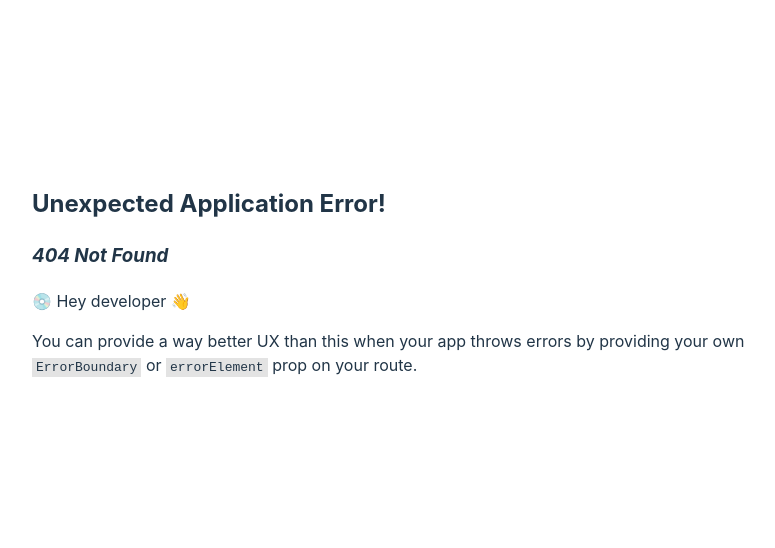
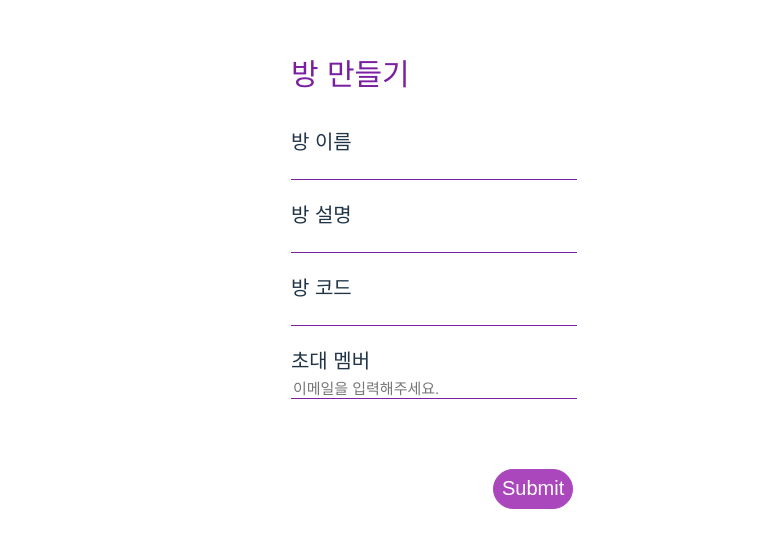
Before and after one commit to handong-app/project-t, a React (Vite) app: page /create in a window 1280 px wide. Before the commit this address had no page. Shown: the part 120-668 px from the top of the page, without its empty margins (208-983 px from the left). Built offline with nearby package versions, Linux system fonts and the light colour scheme; no server answers; the database is empty.

Commit message:
feat: 생성 페이지 기능 & 파베 데이터 저장 및 중복 코드 확인

```diff
--- a/src/main.jsx
+++ b/src/main.jsx
@@ -7,6 +7,7 @@ import "./index.css";
 import { RouterProvider, createBrowserRouter } from "react-router-dom";
 import TestPage from "./pages/TestPage.jsx";
 import LoginPage from "./pages/LoginPage.jsx";
+import CreatePage from "./pages/CreatePage.jsx";
 
 const router = createBrowserRouter([
   {
@@ -20,6 +21,10 @@ const router = createBrowserRouter([
   {
     path: "/login",
     element: <LoginPage />,
+  },
+  {
+    path: "/create",
+    element: <CreatePage />,
   },
 ]);
 
--- /dev/null
+++ b/src/pages/CreatePage.jsx
@@ -0,0 +1,159 @@
+import React, { useState, useEffect } from "react";
+import styled from "styled-components";
+
+import { firestore } from "../tools/firebase";
+import { collection, getDocs, addDoc } from "firebase/firestore";
+
+//ToDo : 은주 : props 넘겨받고 콘솔로 확인
+function CreatePage() {
+  const [name, setName] = useState("");
+  const [intro, setIntro] = useState("");
+  const [members, setMembers] = useState([]);
+  const [rcode, setRcode] = useState("");
+  const [error, setError] = useState("");
+  const [ecode, setEcode] = useState([]);
+  const [success, setSuccess] = useState(false);
+
+  useEffect(() => {
+    const fetchData = async () => {
+      const query = await getDocs(collection(firestore, "room"));
+      const fetchedEcode = [];
+      query.forEach((room) => {
+        console.log(room.id, room.data());
+        const rdata = room.data();
+        fetchedEcode.push({ code: rdata.r_code });
+        setEcode(fetchedEcode);
+      });
+    };
+
+    fetchData();
+  }, []);
+
+  const handleSubmit = (e) => {
+    e.preventDefault();
+    const isDuplicate = ecode.some((item) => item.code === rcode);
+    console.log("isDuplicate" + isDuplicate);
+    if (isDuplicate) {
+      setError("중복되는 코드입니다.");
+    } else {
+      setError("");
+      try {
+        addDoc(collection(firestore, "room"), {
+          m_id: "Hannaa", // 방 생성자 아이디 -> 로그인 이후 저장된 데이터
+          r_code: rcode,
+          r_intro: intro,
+          r_memberId: members,
+          r_name: name,
+          r_fDate: "2024.04.12", //ToDo : 은주 : props 내용 넣어주기
+          r_sDate: "2024.05.12", //ToDo : 은주 : props 내용 넣어주기
+        });
+        setSuccess(true);
+        setName("");
+        setIntro("");
+        setRcode("");
+        setMembers("");
+        setError("");
+        setTimeout(() => {
+          setSuccess(false);
+        }, 2000);
+      } catch (error) {
+        console.error("생성 실패 오류 : ", error);
+      }
+    }
+  };
+
+  return (
+    <div>
+      <MainText>방 만들기</MainText>
+      <form onSubmit={handleSubmit}>
+        <Label>방 이름</Label>
+        <Input
+          type="text"
+          name="name"
+          value={name}
+          onChange={(e) => setName(e.target.value)}
+        />{" "}
+        <br />
+        <Label>방 설명</Label>
+        <Input
+          type="text"
+          name="intro"
+          value={intro}
+          onChange={(e) => setIntro(e.target.value)}
+        />{" "}
+        <br />
+        <Label>방 코드</Label>
+        <Input
+          type="text"
+          name="rcode"
+          value={rcode}
+          onChange={(e) => setRcode(e.target.value)}
+        />
+        {error && <ErrorText>{error}</ErrorText>}
+        <br />
+        <Label>초대 멤버</Label>
+        <Input
+          type="text"
+          name="member"
+          placeholder="이메일을 입력해주세요."
+          value={members}
+          onChange={(e) => setMembers(e.target.value)}
+        />{" "}
+        <br />
+        <SubmitBT type="submit" />
+      </form>
+      {success && <SuccessMessage>방 생성이 완료되었습니다.</SuccessMessage>}
+    </div>
+  );
+}
+
+export default CreatePage;
+
+const MainText = styled.div`
+  color: ${(props) => props.theme.colors.purple700};
+  font-size: 30px;
+  margin-bottom: 30px;
+`;
+
+const Label = styled.label`
+  font-size: 20px;
+`;
+
+const Input = styled.input`
+  border: none;
+  border-bottom: 1px solid ${(props) => props.theme.colors.purple700};
+  font-size: 15px;
+  width: 100%;
+  outline: none;
+  margin-bottom: 20px;
+`;
+
+const ErrorText = styled.span`
+  color: red;
+  font-size: 14px;
+`;
+
+const SubmitBT = styled.input`
+  border: 1px solid ${(props) => props.theme.colors.purple400};
+  border-radius: 20px;
+  font-size: 20px;
+  width: 80px;
+  height: 40px;
+  background-color: ${(props) => props.theme.colors.purple400};
+  color: white;
+  margin-top: 50px;
+  margin-left: auto;
+  display: block;
+`;
+
+const SuccessMessage = styled.div`
+  background-color: #4caf50;
+  color: white;
+  padding: 10px 20px;
+  border-radius: 5px;
+  position: fixed;
+  top: 20px;
+  left: 50%;
+  transform: translateX(-50%);
+  z-index: 999;
+`;
--- a/src/pages/LoginPage.jsx
+++ b/src/pages/LoginPage.jsx
@@ -3,6 +3,7 @@ import React from "react";
 import { auth } from "./../tools/firebase";
 import { GoogleAuthProvider, signInWithPopup } from "firebase/auth";
 import { useState } from "react";
+import { Link } from "react-router-dom";
 import styled from "styled-components";
 
 function LoginPage() {
@@ -23,9 +24,17 @@ function LoginPage() {
   return (
     <div>
       <LoginBtn onClick={handleGoogleLogin}>구글 로그인</LoginBtn>
-      <Text>
-        {userData ? "환영합니다, " + userData.displayName + "님" : " "}
-      </Text>
+      {userData ? (
+        <>
+          <Text> 환영합니다, {userData.displayName}님 </Text>
+          //ToDo: 은주 : 너가 만든 페이지로 넘어가게 변경 (넘겨주면서 props같이)
+          <Link to="/create">
+            방 만들어보자 (은주가 작업한 페이지 메인에 올라오면 글로 옮길 예정)
+          </Link>
+        </>
+      ) : (
+        <></>
+      )}
     </div>
   );
 }
```
